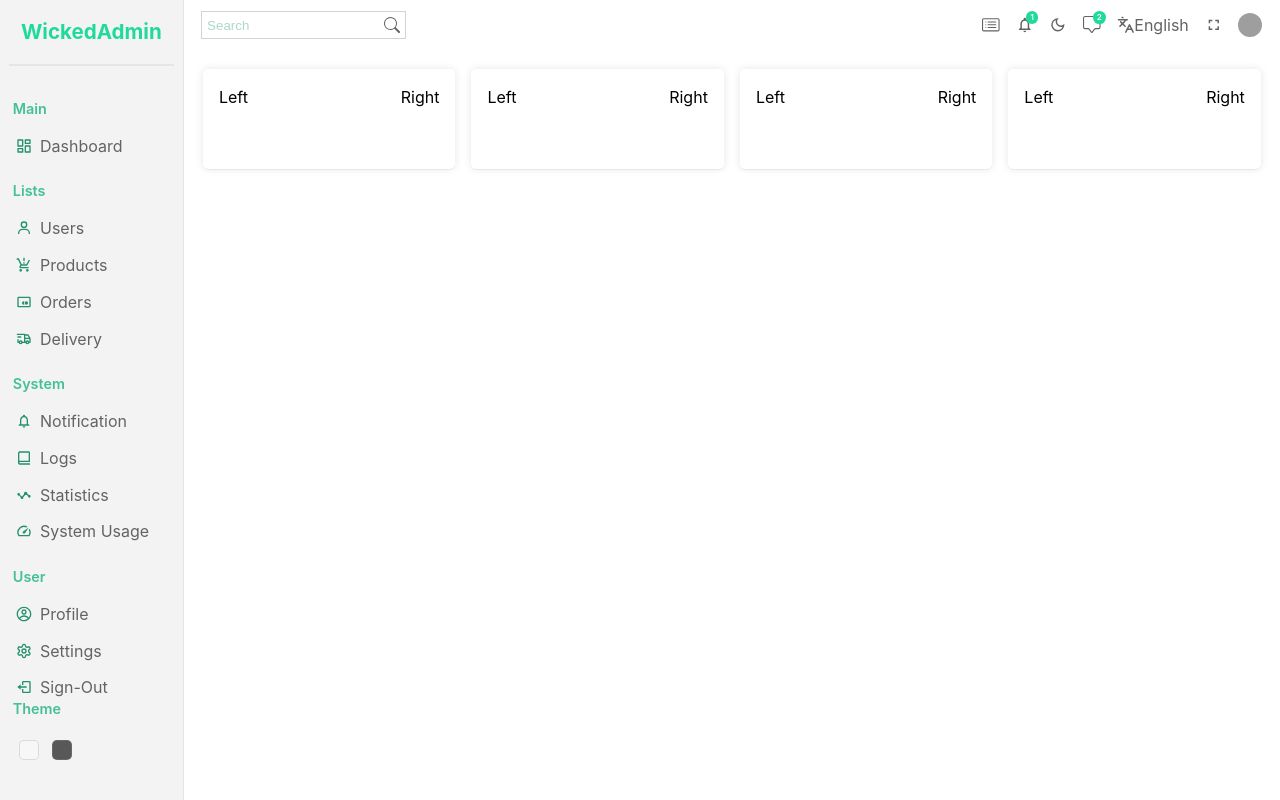
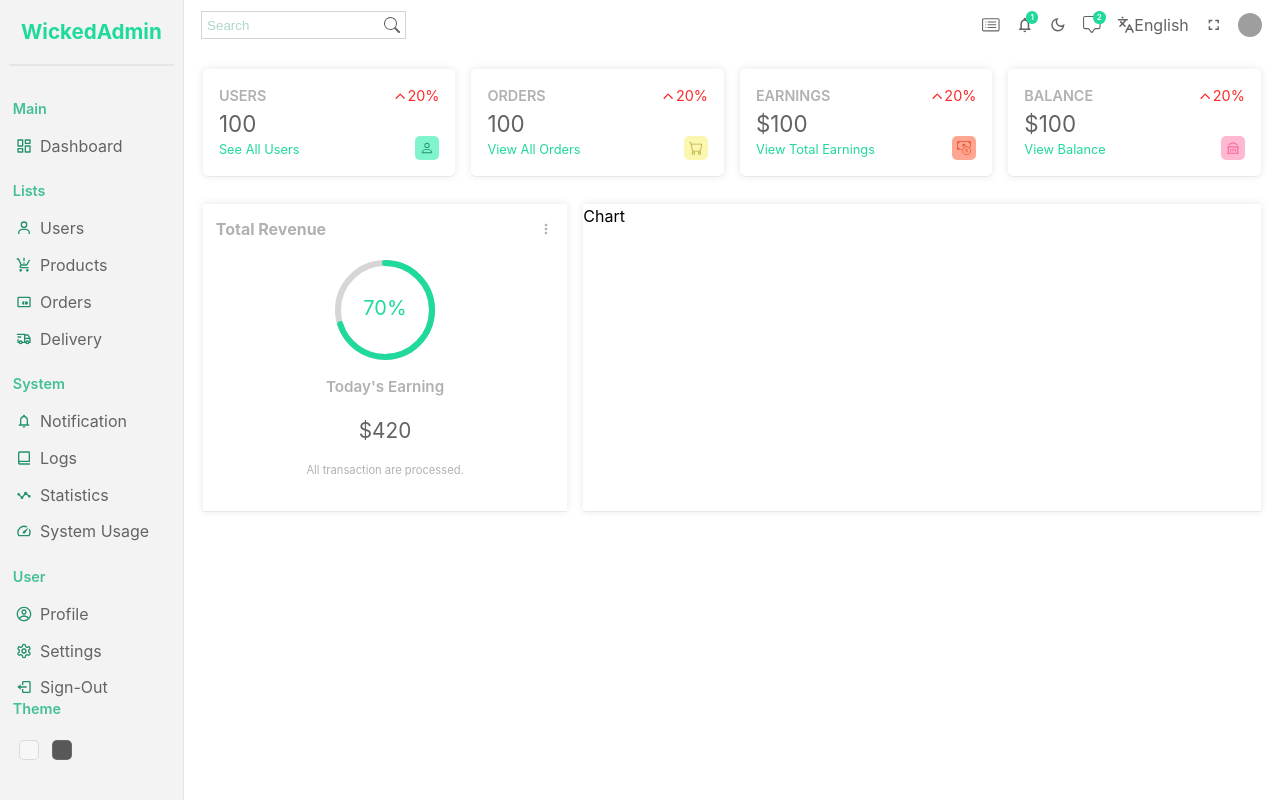
Before and after one commit to DrakonZZZ/Dashboard, a React (Vite) app: page /home in a window 1280 px wide. Built offline with nearby package versions, Linux system fonts and the light colour scheme; grey boxes are pictures that could not be loaded.

Commit message:
implement admin page

```diff
--- a/package.json
+++ b/package.json
@@ -14,6 +14,7 @@
     "@emotion/styled": "^11.11.0",
     "@mui/material": "^5.13.5",
     "react": "^18.2.0",
+    "react-circular-progressbar": "^2.1.0",
     "react-dom": "^18.2.0",
     "react-icons": "^4.9.0",
     "react-router-dom": "^6.13.0"
--- /dev/null
+++ b/src/components/chart/Chart.jsx
@@ -0,0 +1,7 @@
+import './chart.css';
+
+const Chart = () => {
+  return <div className="chart-container">Chart</div>;
+};
+
+export default Chart;
--- /dev/null
+++ b/src/components/chart/chart.css
@@ -0,0 +1,4 @@
+.chart-container {
+    box-shadow: rgba(17, 17, 26, 0.05) 0px 1px 0px, rgba(17, 17, 26, 0.1) 0px 0px 8px;
+    flex: 4;
+}
--- /dev/null
+++ b/src/components/detailedChart/DetailedCharts.jsx
@@ -0,0 +1,36 @@
+import { MdOutlineMoreVert } from 'react-icons/md';
+import { CircularProgressbar, buildStyles } from 'react-circular-progressbar';
+import 'react-circular-progressbar/dist/styles.css';
+import './detailChart.css';
+
+const DetailedCharts = () => {
+  return (
+    <div className="detailed-container">
+      <div className="detailed-top">
+        <h1 className="title">Total Revenue</h1>
+        <MdOutlineMoreVert />
+      </div>
+      <div className="detailed-bottom">
+        <div className="featured-chart">
+          <CircularProgressbar
+            value={70}
+            text={'70%'}
+            strokeWidth={6}
+            styles={buildStyles({
+              pathColor: 'rgb(32, 217, 156)',
+              textColor: 'rgb(32, 217, 156)',
+              trailColor: 'rgb(167, 251, 223);',
+            })}
+          />
+        </div>
+        <p className="detail-bottom-title">Today's Earning</p>
+        <p className="detail-bottom-amount">$420</p>
+        <p className="detail-bottom-description">
+          All transaction are processed.
+        </p>
+      </div>
+    </div>
+  );
+};
+
+export default DetailedCharts;
--- /dev/null
+++ b/src/components/detailedChart/detailchart.css
@@ -0,0 +1,46 @@
+.detailed-container {
+    padding: 0.8rem;
+    box-shadow: rgba(17, 17, 26, 0.05) 0px 1px 0px, rgba(17, 17, 26, 0.1) 0px 0px 8px;
+    flex: 2;
+}
+
+.detailed-top {
+    display: flex;
+    align-items: center;
+    justify-content: space-between;
+    color: rgb(177, 177, 177);
+}
+
+.detailed-top .title {
+    font-size: 1rem;
+}
+
+.detailed-bottom {
+    padding: 1.2rem;
+    display: flex;
+    flex-direction: column;
+    align-items: center;
+    justify-content: center;
+    gap: 1rem;
+}
+
+.detailed-bottom .featured-chart {
+    width: 100px;
+}
+
+.detail-bottom-title {
+    font-size: 0.95rem;
+    font-weight: 600;
+    color: rgb(177, 177, 177);
+}
+
+.detail-bottom-amount {
+    font-size: 1.3rem;
+    color: var(--text-primary-100)
+}
+
+.detail-bottom-description {
+    font-size: 0.7rem;
+    color: rgb(177, 177, 177);
+    text-align: center;
+}
--- a/src/components/widget/Widget.jsx
+++ b/src/components/widget/Widget.jsx
@@ -1,10 +1,99 @@
+import { IoIosArrowUp } from 'react-icons/io';
+import { BsPerson, BsCart, BsCashCoin } from 'react-icons/bs';
+import { TbBuildingBank } from 'react-icons/tb';
+
 import './widget.css';
 
-const Widget = () => {
+const Widget = ({ type }) => {
+  let input;
+
+  let amount = 100; //temp
+  let perc = 20;
+  switch (type) {
+    case 'user':
+      input = {
+        title: 'USERS',
+        money: false,
+        link: 'See All Users',
+        icon: (
+          <BsPerson
+            className="widget-icon"
+            style={{
+              color: 'rgb(31, 148, 109)',
+              backgroundColor: 'rgb(127, 244, 205)',
+            }}
+          />
+        ),
+      };
+      break;
+    case 'order':
+      input = {
+        title: 'ORDERS',
+        money: false,
+        link: 'View All Orders',
+        icon: (
+          <BsCart
+            className="widget-icon"
+            style={{
+              color: 'rgb(186, 178, 65)',
+              backgroundColor: 'rgb(251, 246, 176) ',
+            }}
+          />
+        ),
+      };
+      break;
+    case 'earnings':
+      input = {
+        title: 'EARNINGS',
+        money: true,
+        link: 'View Total Earnings',
+        icon: (
+          <BsCashCoin
+            className="widget-icon"
+            style={{
+              color: 'rgb(234, 95, 63)',
+              backgroundColor: 'rgb(255, 166, 146)',
+            }}
+          />
+        ),
+      };
+      break;
+    case 'balance':
+      input = {
+        title: 'BALANCE',
+        money: true,
+        link: 'View Balance',
+        icon: (
+          <TbBuildingBank
+            className="widget-icon"
+            style={{
+              color: 'rgb(251, 104, 158) ',
+              backgroundColor: 'rgb(255, 184, 210) ',
+            }}
+          />
+        ),
+      };
+      break;
+    default:
+      break;
+  }
   return (
     <div className="widget-container">
-      <div className="widget-left">Left</div>
-      <div className="widget-right">Right</div>
+      <div className="widget-left">
+        <span className="title"> {input.title}</span>
+        <span className="counter">
+          {input.money && '$'}
+          {amount}
+        </span>
+        <span className="link">{input.link}</span>
+      </div>
+      <div className="widget-right">
+        <div className="percentage neg">
+          <IoIosArrowUp />
+          {perc}%
+        </div>
+        {input.icon}
+      </div>
     </div>
   );
 };
--- a/src/components/widget/widget.css
+++ b/src/components/widget/widget.css
@@ -1,5 +1,5 @@
 .widget-container {
-    height: 100px;
+    min-height: 100px;
     display: flex;
     justify-content: space-between;
     padding: 1rem;
@@ -7,3 +7,47 @@
     box-shadow: rgba(17, 17, 26, 0.05) 0px 1px 0px, rgba(17, 17, 26, 0.1) 0px 0px 8px;
     border-radius: 5px;
 }
+
+.widget-left,
+.widget-right {
+    display: flex;
+    flex-direction: column;
+    justify-content: space-between;
+}
+
+.widget-left .title {
+    font-weight: 600;
+    font-size: 0.9rem;
+    color: rgb(177, 177, 177);
+}
+
+.widget-left .counter {
+    font-size: 1.4rem;
+    color: var(--text-primary-100)
+}
+
+.widget-left .link {
+    font-size: 0.8rem;
+    color: var(--primary-color-100)
+}
+
+.widget-right .percentage {
+    font-size: 0.9rem;
+    display: flex;
+    align-items: center;
+}
+
+.widget-right .pos {
+    color: rgba(39, 252, 32, 0.955);
+}
+
+.widget-right .neg {
+    color: rgba(252, 32, 32, 0.955);
+}
+
+.widget-icon {
+    align-self: flex-end;
+    font-size: 1.5rem;
+    padding: 5px;
+    border-radius: 5px;
+}
--- a/src/pages/home/Home.jsx
+++ b/src/pages/home/Home.jsx
@@ -1,3 +1,5 @@
+import Chart from '../../components/chart/Chart';
+import DetailedCharts from '../../components/detailedChart/DetailedCharts';
 import Navbar from '../../components/navbar/Navbar';
 import Sidebar from '../../components/sidebar/Sidebar';
 import Widget from '../../components/widget/Widget';
@@ -9,10 +11,14 @@ const Home = () => {
       <div className="home-container">
         <Navbar />
         <div className="widgets-section">
-          <Widget />
-          <Widget />
-          <Widget />
-          <Widget />
+          <Widget type="user" />
+          <Widget type="order" />
+          <Widget type="earnings" />
+          <Widget type="balance" />
+        </div>
+        <div className="charts-section">
+          <DetailedCharts />
+          <Chart />
         </div>
       </div>
     </div>
--- a/src/pages/home/home.css
+++ b/src/pages/home/home.css
@@ -12,3 +12,10 @@
     padding: 1.2rem;
 
 }
+
+.charts-section {
+    padding: 0.6rem 1.2rem;
+    display: flex;
+    flex-wrap: wrap;
+    gap: 1rem;
+}
```
Also changed, not shown: 1 other file (tests, documents, lock files or other folders).
